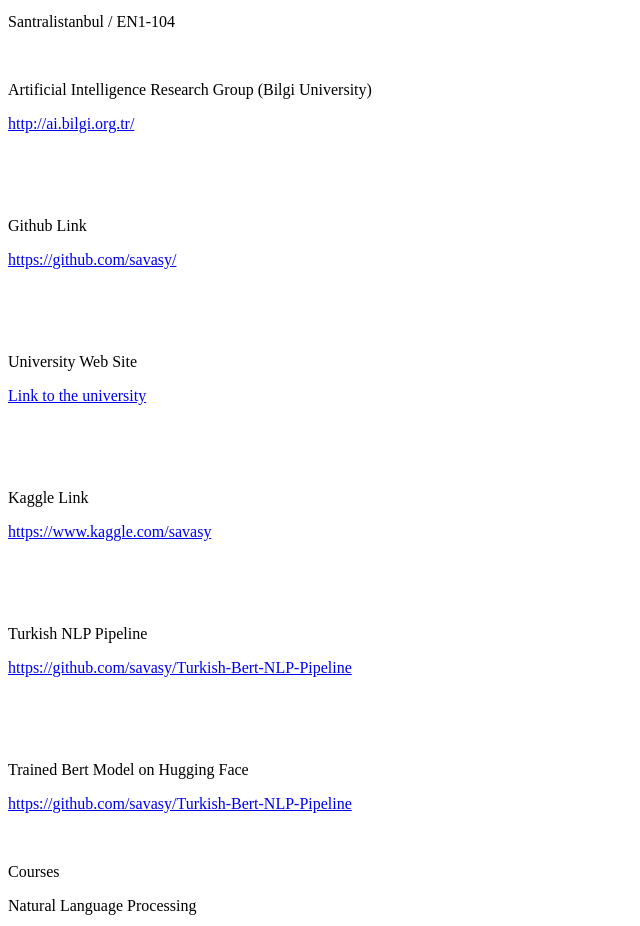
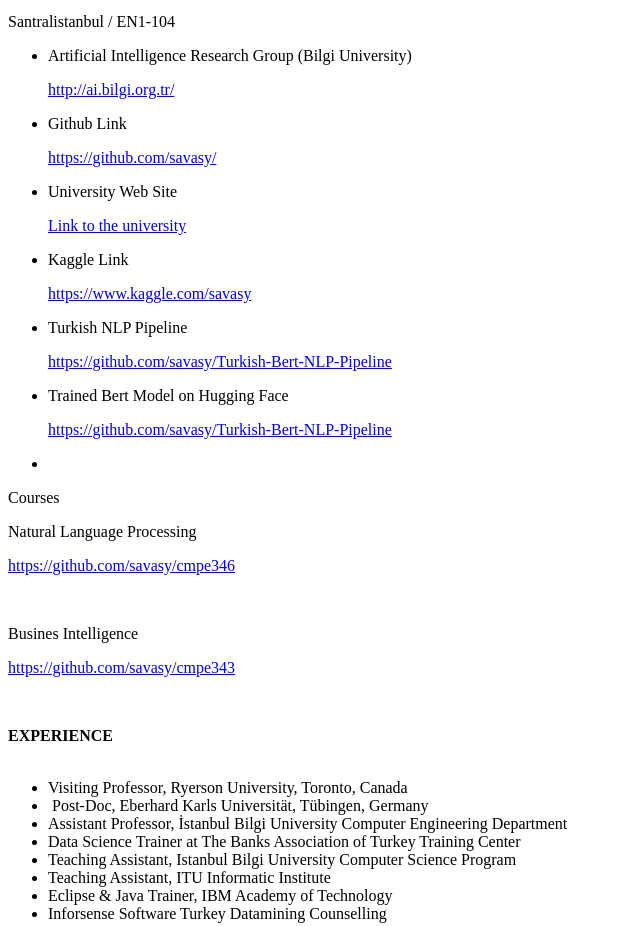
Before and after one commit to savasy/savasy.github.io, a plain HTML site: page index.html in a window 1280 px wide. Shown: the part 561-1487 px from the top of the page, without its empty margins (0-640 px from the left). Drawn offline with Linux system fonts and the light colour scheme.

Commit message:
Update index.html

```diff
--- a/index.html
+++ b/index.html
@@ -17,42 +17,45 @@
 <div class="box-addres">
 <div class="col-info">
 <p>Santralistanbul / EN1-104</p>
-<p>&nbsp;</p>
+
+
+<ul>
+  <li>
 <p>Artificial Intelligence Research Group (Bilgi University)</p>
 <p><a href="http://ai.bilgi.org.tr/">http://ai.bilgi.org.tr/</a></p>
-<p>&nbsp;</p>
+  </li>
+  <li>
 
-<p>&nbsp;</p>
 <p>Github Link</p>
 <p><a href="https://github.com/savasy/"> https://github.com/savasy/</a></p>
-<p>&nbsp;</p>
+  </li>
+  <li>
 
 
-<p>&nbsp;</p>
 <p>University Web Site</p>
 <p><a href="https://www.bilgi.edu.tr/tr/akademik/kadro/savas-yildirim/"> Link to the university</a></p>
-<p>&nbsp;</p>
+  </li>
+  <li>
 
 
-
-<p>&nbsp;</p>
 <p>Kaggle Link</p>
 <p><a href="https://www.kaggle.com/savasy"> https://www.kaggle.com/savasy</a></p>
-<p>&nbsp;</p>
+  </li>
+  <li>
 
 
-<p>&nbsp;</p>
 <p>Turkish NLP Pipeline</p>
 <p><a href="https://github.com/savasy/Turkish-Bert-NLP-Pipeline"> https://github.com/savasy/Turkish-Bert-NLP-Pipeline </a></p>
-<p>&nbsp;</p>
+  </li>
+  <li>
 
 
-<p>&nbsp;</p>
 <p>Trained Bert Model on Hugging Face</p>
 <p><a href="https://github.com/savasy/Turkish-Bert-NLP-Pipeline"> https://github.com/savasy/Turkish-Bert-NLP-Pipeline </a></p>
-<p>&nbsp;</p>
 
-
+  </li>
+  <li>
+</ul>
 
 
 
```
